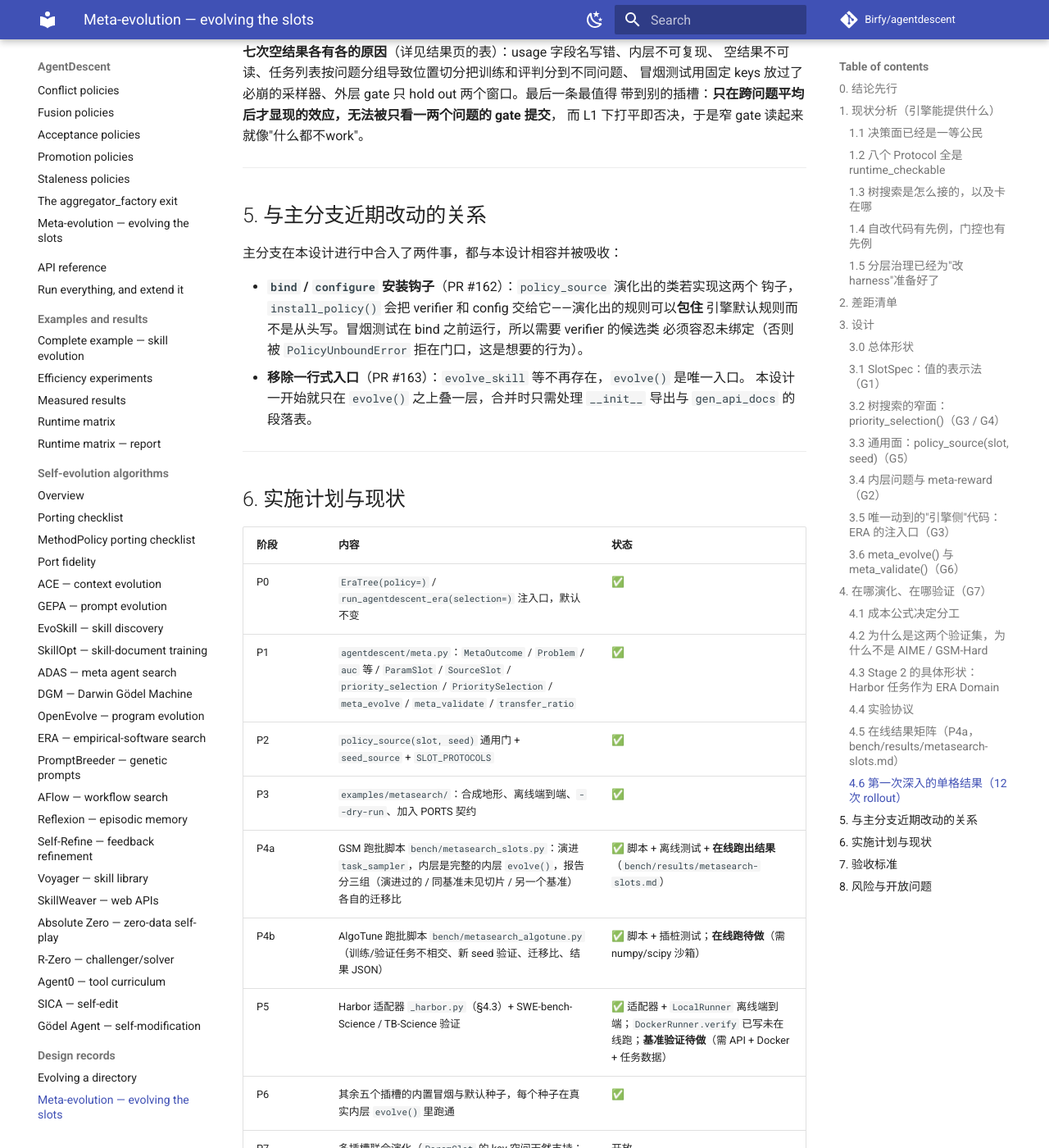
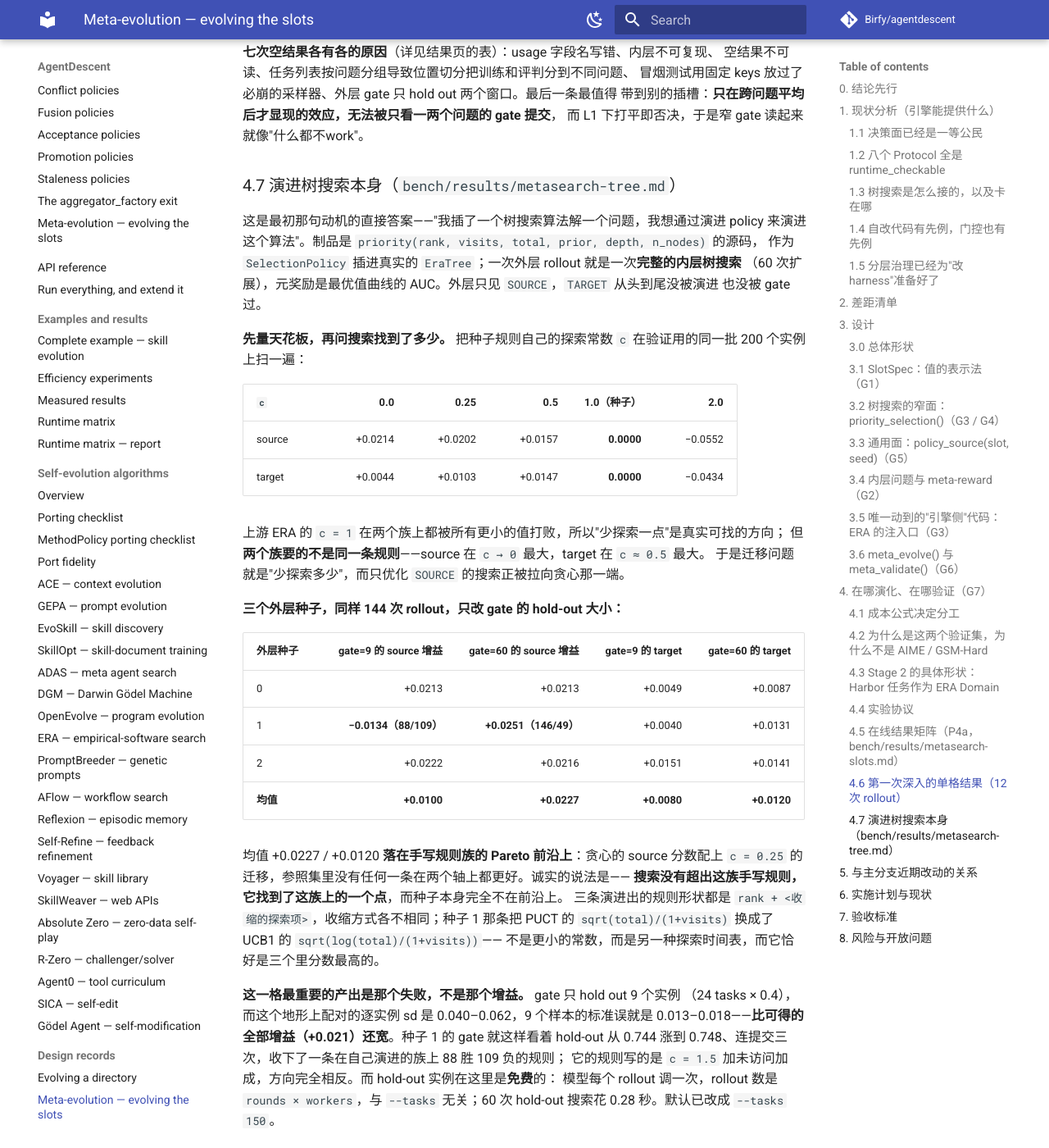
Before and after one commit to Birfy/agentdescent, an MkDocs documentation site: the page built from docs/design-meta-evolution.md, in a window 1280 px wide and 1400 px high, scrolled down 11090 px. Shown: the whole window at 82% size. Built offline with MkDocs 1.6.1 and Material for MkDocs 9.7.7, drawn with Linux system fonts in a browser that asks for light colours; comment, search, counter and statistics services are not loaded; some of the changed text lies outside the part shown.

Commit message:
metasearch: the tree-search result, and the ceiling it is measured against
Three outer seeds, 144 rollouts each, evolving `priority()` inside the real
`EraTree` and scored paired on 200 fresh instances per family.

**The ceiling first.** Sweeping the seed rule's own exploration constant says
what "better" is worth here, and says something the reference set had wrong:

    c        0.0    0.25    0.5   1.0 (seed)   2.0
    source +.0214  +.0202  +.0157   0.000    -.0552
    target +.0044  +.0103  +.0147   0.000    -.0434

Upstream ERA's `c = 1` is beaten by every smaller value on both families, so
"explore less" is a real direction -- but the two families do not want the same
rule. Source is maximised as `c -> 0`, target near `c = 0.5`. `REFERENCE_RULES`
now spans that trade-off instead of naming `c = 0.25` "best hand-written",
which was true on source and wrong on target.

**The result.** Mean over three seeds: **+0.0227 source, +0.0120 target**. That
lands on the Pareto front of the hand-tuned family -- greedy's source score with
`c = 0.25`'s transfer, and nothing in the reference set beats it on both axes.
The search did not exceed the family; it found a point on it, from a seed that
sits off the front, having only ever seen SOURCE. All three rules keep the shape
`rank + <shrinking exploration term>`; seed 1 replaced PUCT's
`sqrt(total)/(1+visits)` with UCB1's `sqrt(log(total)/(1+visits))` -- a
different schedule rather than a smaller constant -- and scored highest.

**The gate fix is what made it a result.** Same seeds, same rollouts, only the
gate's held-out set changed from 9 instances to 60: mean source gain +0.0100 ->
+0.0227, and seed 1 went from -0.0134 (88/109, a rule that loses on the family
it was evolved on) to +0.0251 (146/49). The write-up puts that next to the two
earlier versions of the same mistake, because the direction differs: the slot
experiment's narrow gate failed closed ("nothing works"), this one failed open
("this works") -- and under L1 the oracle reads the same numbers, so it does
not catch it.

Result files carry the model configuration including `thinking`, since that
changes the reply and not only the latency.

Co-Authored-By: Claude Opus 5 <noreply@anthropic.com>
Claude-Session: https://claude.ai/code/session_01JdKuZKNBrnZbS1pBEMAVyk

```diff
--- a/docs/design-meta-evolution.md
+++ b/docs/design-meta-evolution.md
@@ -371,6 +371,70 @@ patch、在那里跑 agent、`git diff`，模型不用自己排版 diff）；两
 带到别的插槽：**只在跨问题平均后才显现的效应，无法被只看一两个问题的 gate 提交**，
 而 L1 下打平即否决，于是窄 gate 读起来就像"什么都不work"。
 
+### 4.7 演进树搜索本身（`bench/results/metasearch-tree.md`）
+
+这是最初那句动机的直接答案——"我插了一个树搜索算法解一个问题，我想通过演进 policy
+来演进这个算法"。制品是 `priority(rank, visits, total, prior, depth, n_nodes)` 的源码，
+作为 `SelectionPolicy` 插进真实的 `EraTree`；一次外层 rollout 就是一次**完整的内层树搜索**
+（60 次扩展），元奖励是最优值曲线的 AUC。外层只见 `SOURCE`，`TARGET` 从头到尾没被演进
+也没被 gate 过。
+
+**先量天花板，再问搜索找到了多少。** 把种子规则自己的探索常数 `c` 在验证用的同一批
+200 个实例上扫一遍：
+
+| `c` | 0.0 | 0.25 | 0.5 | **1.0（种子）** | 2.0 |
+|---|---:|---:|---:|---:|---:|
+| source | +0.0214 | +0.0202 | +0.0157 | **0.0000** | −0.0552 |
+| target | +0.0044 | +0.0103 | +0.0147 | **0.0000** | −0.0434 |
+
+上游 ERA 的 `c = 1` 在两个族上都被所有更小的值打败，所以"少探索一点"是真实可找的方向；
+但**两个族要的不是同一条规则**——source 在 `c → 0` 最大，target 在 `c ≈ 0.5` 最大。
+于是迁移问题就是"少探索多少"，而只优化 `SOURCE` 的搜索正被拉向贪心那一端。
+
+**三个外层种子，同样 144 次 rollout，只改 gate 的 hold-out 大小：**
+
+| 外层种子 | gate=9 的 source 增益 | gate=60 的 source 增益 | gate=9 的 target | gate=60 的 target |
+|---|---:|---:|---:|---:|
+| 0 | +0.0213 | +0.0213 | +0.0049 | +0.0087 |
+| 1 | **−0.0134（88/109）** | **+0.0251（146/49）** | +0.0040 | +0.0131 |
+| 2 | +0.0222 | +0.0216 | +0.0151 | +0.0141 |
+| **均值** | **+0.0100** | **+0.0227** | **+0.0080** | **+0.0120** |
+
+均值 +0.0227 / +0.0120 **落在手写规则族的 Pareto 前沿上**：贪心的 source 分数配上
+`c = 0.25` 的迁移，参照集里没有任何一条在两个轴上都更好。诚实的说法是——
+**搜索没有超出这族手写规则，它找到了这族上的一个点**，而种子本身完全不在前沿上。
+三条演进出的规则形状都是 `rank + <收缩的探索项>`，收缩方式各不相同；种子 1 那条把
+PUCT 的 `sqrt(total)/(1+visits)` 换成了 UCB1 的 `sqrt(log(total)/(1+visits))`——
+不是更小的常数，而是另一种探索时间表，而它恰好是三个里分数最高的。
+
+**这一格最重要的产出是那个失败，不是那个增益。** gate 只 hold out 9 个实例
+（24 tasks × 0.4），而这个地形上配对的逐实例 sd 是 0.040–0.062，9 个样本的标准误就是
+0.013–0.018——**比可得的全部增益（+0.021）还宽**。种子 1 的 gate 就这样看着 hold-out
+从 0.744 涨到 0.748、连提交三次，收下了一条在自己演进的族上 88 胜 109 负的规则；
+它的规则写的是 `c = 1.5` 加未访问加成，方向完全相反。而 hold-out 实例在这里是**免费**的：
+模型每个 rollout 调一次，rollout 数是 `rounds × workers`，与 `--tasks` 无关；60 次
+hold-out 搜索花 0.28 秒。默认已改成 `--tasks 150`。
+
+这是同一个错误在这条线上第三次出现，三个不同层级：
+
+| 层级 | 太小的量 | 症状 | 修法 |
+|---|---|---|---|
+| 内层预算 | 每次内层 4 次 rollout | **故意写坏的**采样器并列第一 | 12 次 |
+| 外层 gate（插槽） | hold out 2 个窗口 | 好提案恰好在这两个上打平，什么都不提交 | 4 个窗口 |
+| 外层 gate（树搜索） | hold out 9 个实例 | 在自己族上会输的规则被提交了 | 150 tasks → 60 实例 |
+
+插槽那次是**失败闭合**——窄 gate 读起来像"什么都不 work"；这次是**失败张开**——窄 gate
+读起来像"这条 work"，而它并不。L1 下的 oracle 是对同一批数字的第二意见，所以拦不住。
+
+**另一件必须记下的事：前两次跑根本没跑完。** 两次都在墙钟上限处死掉，而 completion
+cache 是**空的**——一次模型调用都没返回。示例的反思调用走 `completion_for` 时没带
+`thinking`，端点为一次单函数改写生成了几分钟的推理前言。`--thinking disabled` 之后
+一个外层 sweep 从 >10 分钟变成 ~5 秒。之所以花了这么久才定位，是因为这个示例在计划行
+和总结之间什么都不打印——`bench/metasearch_slots.py` 正是为此长出了 `on_round`，
+而这个示例当时没有。**一个在总结之前不报告任何东西的运行，和一个卡死的运行无法区分。**
+
+---
+
 ---
 
 ## 5. 与主分支近期改动的关系
```
Also changed, not shown: bench/results/metasearch-tree.md (added, +191 -0 lines), examples/metasearch/README.md (+21 -1 lines), 4 other files.
